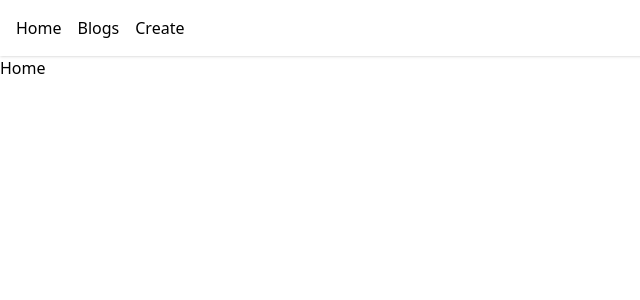
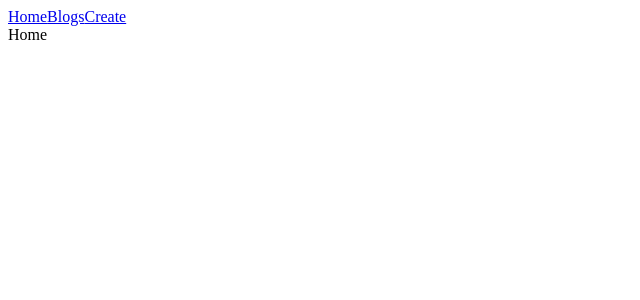
Before and after one commit to shamim-behshad/cart-cove, a Next.js app: page / in a window 1280 px wide. Shown: the top 300 px of the page, without its empty margins (0-640 px from the left). Built offline with nearby package versions, Linux system fonts and the light colour scheme.

Commit message:
style: fix globalcss file

```diff
--- a/src/app/globals.css
+++ b/src/app/globals.css
@@ -1,20 +1 @@
 @import "tailwindcss";
-
-:root {
-  --background: #ffffff;
-  --foreground: #171717;
-}
-
-@theme inline {
-  --color-background: var(--background);
-  --color-foreground: var(--foreground);
-  --font-sans: var(--font-geist-sans);
-  --font-mono: var(--font-geist-mono);
-}
-
-@media (prefers-color-scheme: dark) {
-  :root {
-    --background: #0a0a0a;
-    --foreground: #ededed;
-  }
-}
--- a/src/app/layout.tsx
+++ b/src/app/layout.tsx
@@ -1,10 +1,9 @@
 import type { Metadata } from "next";
 import { Geist, Geist_Mono } from "next/font/google";
-import "./globals.css";
 import Navbar from "@/components/Navbar";
 
 export const metadata: Metadata = {
-  title: "Create Next App",
+  title: "Cart cove",
   description: "Generated by create next app",
 };
 
```
